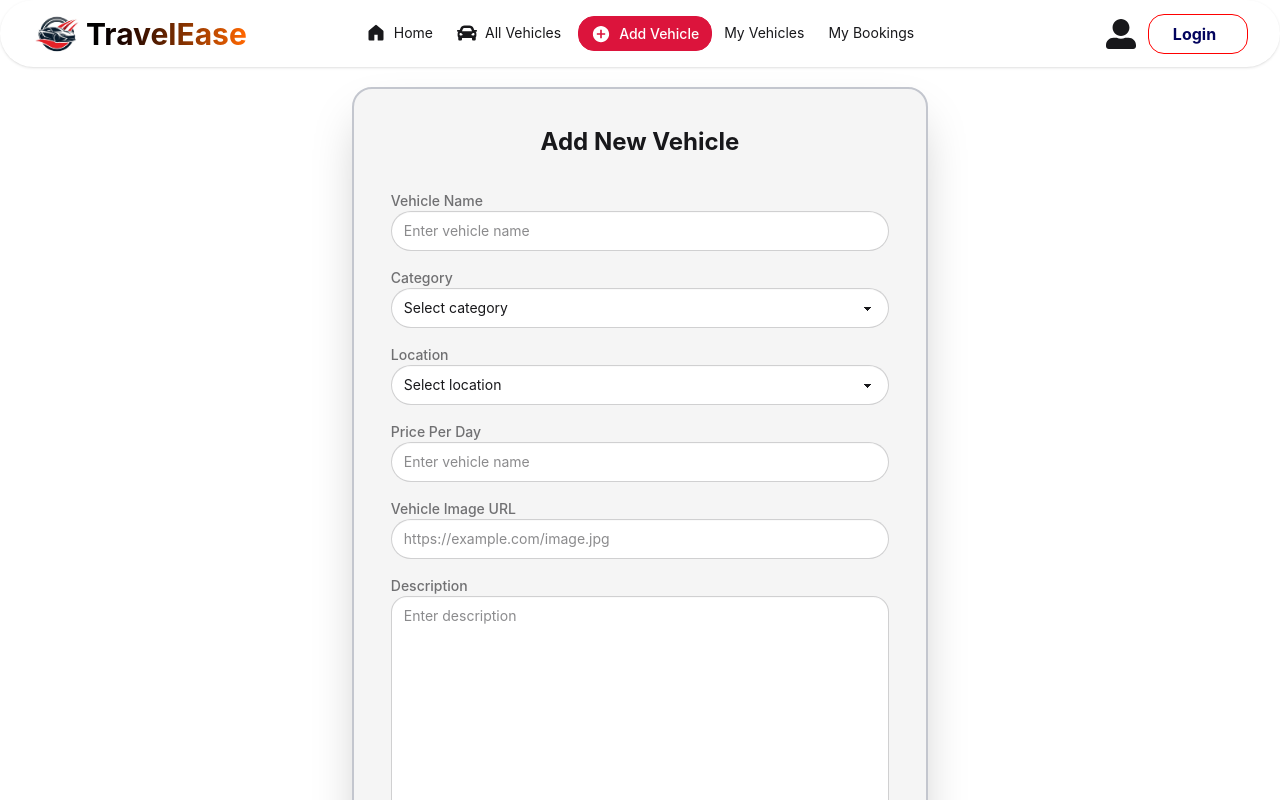
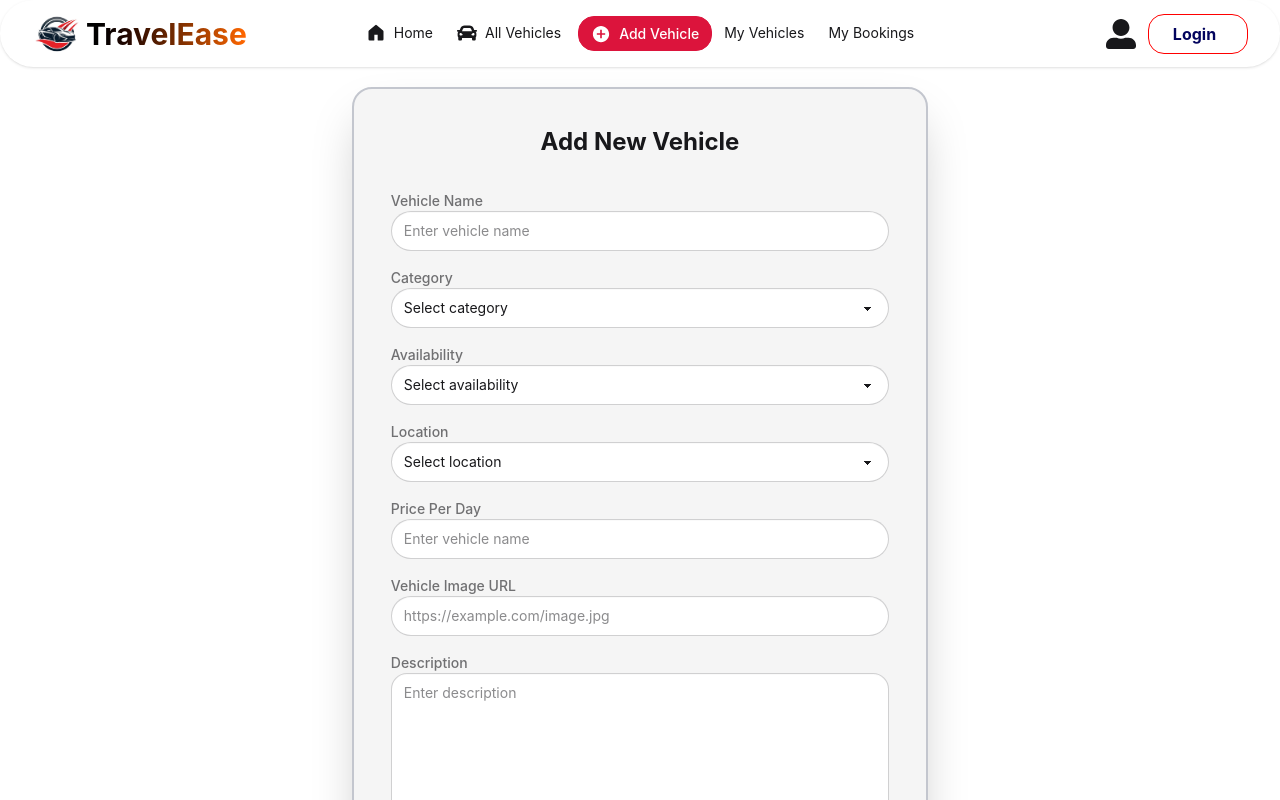
Before and after one commit to shemul345/travelEase, a React (Vite) app: page /addVehicle in a window 1280 px wide. Shown: the top 800 px of the page. Built offline with nearby package versions, Linux system fonts and the light colour scheme; no server answers.

Commit message:
add vehicle page implement and successfully added vehicle in database with showing all vehicles page

```diff
--- a/src/pages/AddVehicles/AddVehicles.jsx
+++ b/src/pages/AddVehicles/AddVehicles.jsx
@@ -1,11 +1,49 @@
-import React from 'react';
+import React, { use } from 'react';
+import { AuthContext } from '../../contexts/AuthContext';
+import { toast } from 'react-toastify';
 
 const AddVehicles = () => {
+    const { user } = use(AuthContext)
+    console.log(user)
+
+    const handleAddVehicle = (e) => {
+        e.preventDefault()
+
+        const formData = {
+            vehicleName: e.target.vehicleName.value,
+            category: e.target.category.value,
+            availability: e.target.availability.value,
+            location: e.target.location.value,
+            pricePerDay: e.target.pricePerDay.value,
+            coverImage: e.target.coverImage.value,
+            description: e.target.description.value,
+            userEmail: user.email,
+            owner: user.displayName,
+            createdAt: new Date().toISOString()
+        }
+
+        fetch('http://localhost:3000/vehicles', {
+            method: "POST",
+            headers: {
+                "content-type": "application/json"
+            },
+            body: JSON.stringify(formData)
+        })
+            .then(res => res.json())
+            .then(data => {
+                console.log(data)
+                toast.success("Added successfully!")
+            })
+            .catch(error => {
+            console.log(error)
+        })
+    }
+
     return (
         <div className="my-5 card border border-gray-200 bg-base-100 w-full max-w-xl mx-auto shadow-2xl rounded-2xl">
             <div className="card-body p-2 relative">
                 <h2 className="text-2xl font-bold text-center mb-6">Add New Vehicle</h2>
-                <form  className="space-y-4">
+                <form onSubmit={handleAddVehicle}  className="space-y-4">
                     {/* Name Field */}
                     <div>
                         <label className="label font-medium">Vehicle Name</label>
@@ -30,12 +68,29 @@ const AddVehicles = () => {
                             <option value="" disabled>
                                 Select category
                             </option>
-                            <option value="Vehicles">Sedan</option>
-                            <option value="Plants">SUV</option>
-                            <option value="Foods">Electric</option>
-                            <option value="Home & Living">Van</option>
-                            <option value="Characters">Bike</option>
-                            <option value="Space">Hiace</option>
+                            <option value="Sedan">Sedan</option>
+                            <option value="SUV">SUV</option>
+                            <option value="Electric">Electric</option>
+                            <option value="Van">Van</option>
+                            <option value="Bike">Bike</option>
+                            <option value="Hiace">Hiace</option>
+                        </select>
+                    </div>
+
+                    {/* Availabilty Dropdown */}
+                    <div>
+                        <label className="label font-medium">Availability</label>
+                        <select
+                            defaultValue={""}
+                            name="availability"
+                            required
+                            className="select w-full rounded-full focus:border-0 focus:outline-gray-200"
+                        >
+                            <option value="" disabled>
+                                Select availability
+                            </option>
+                            <option value="Available">Available</option>
+                            <option value="Booked">Booked</option>
                         </select>
                     </div>
 
@@ -131,7 +186,7 @@ const AddVehicles = () => {
                         />
                     </div>
 
-                    {/* Thumbnail URL */}
+                    {/* Vehicle Image URL */}
                     <div>
                         <label className="label font-medium">Vehicle Image URL</label>
                         <input
--- a/src/pages/AllVehicles/AllVehicles.jsx
+++ b/src/pages/AllVehicles/AllVehicles.jsx
@@ -13,6 +13,7 @@ const AllVehicles = () => {
             </p>
             <h1 className='text-3xl font-bold text-center'>
                 Discover all our <span className='text-orange-400'>vehicles</span> in one place.</h1>
+            <p>All Vehicles({vehicles.length})</p>
             <div className='max-w-11/12 mx-auto my-10 grid grid-cols-1
             md:grid-cols-3 lg:grid-cols-3 gap-5'>
                 {
```
